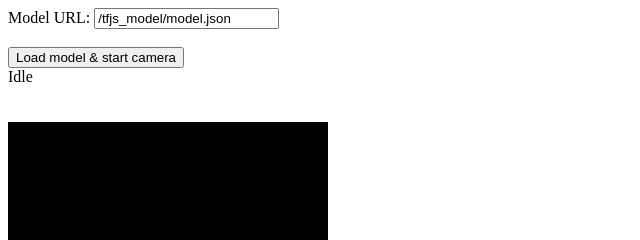
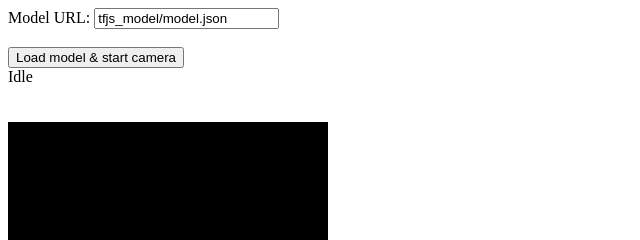
Before and after one commit to seyeala/class_excercise, a website: page index.html in a window 1280 px wide. Shown: the top 240 px of the page, 0-640 px from the left. Drawn offline with Linux system fonts and the light colour scheme.

Commit message:
Use relative default model path

```diff
--- a/index.html
+++ b/index.html
@@ -9,8 +9,8 @@
   <input
     id="model-url"
     type="text"
-    value="/tfjs_model/model.json"
-    placeholder="Model URL, e.g. /tfjs_model/model.json"
+    value="tfjs_model/model.json"
+    placeholder="Model URL, e.g. tfjs_model/model.json"
   />
   <br><br>
   <button id="start-btn">Load model & start camera</button>
--- a/script.js
+++ b/script.js
@@ -6,7 +6,7 @@ const modelUrlInput = document.getElementById('model-url');
 
 const IMAGE_SIZE = 160; // must match your model's input size
 
-const DEFAULT_MODEL_URL = '/tfjs_model/model.json';
+const DEFAULT_MODEL_URL = 'tfjs_model/model.json';
 
 let model = null;
 let running = false;
```
